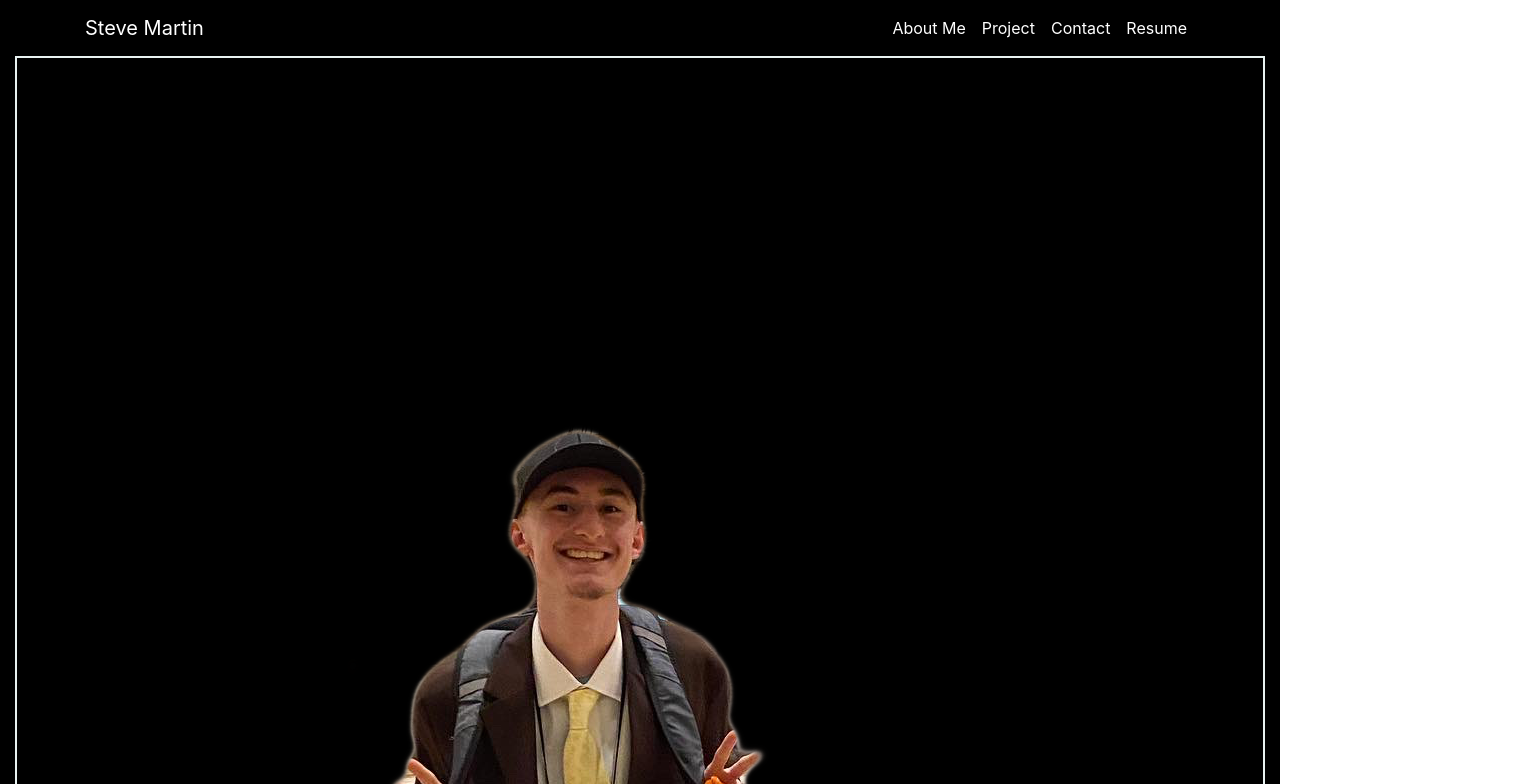
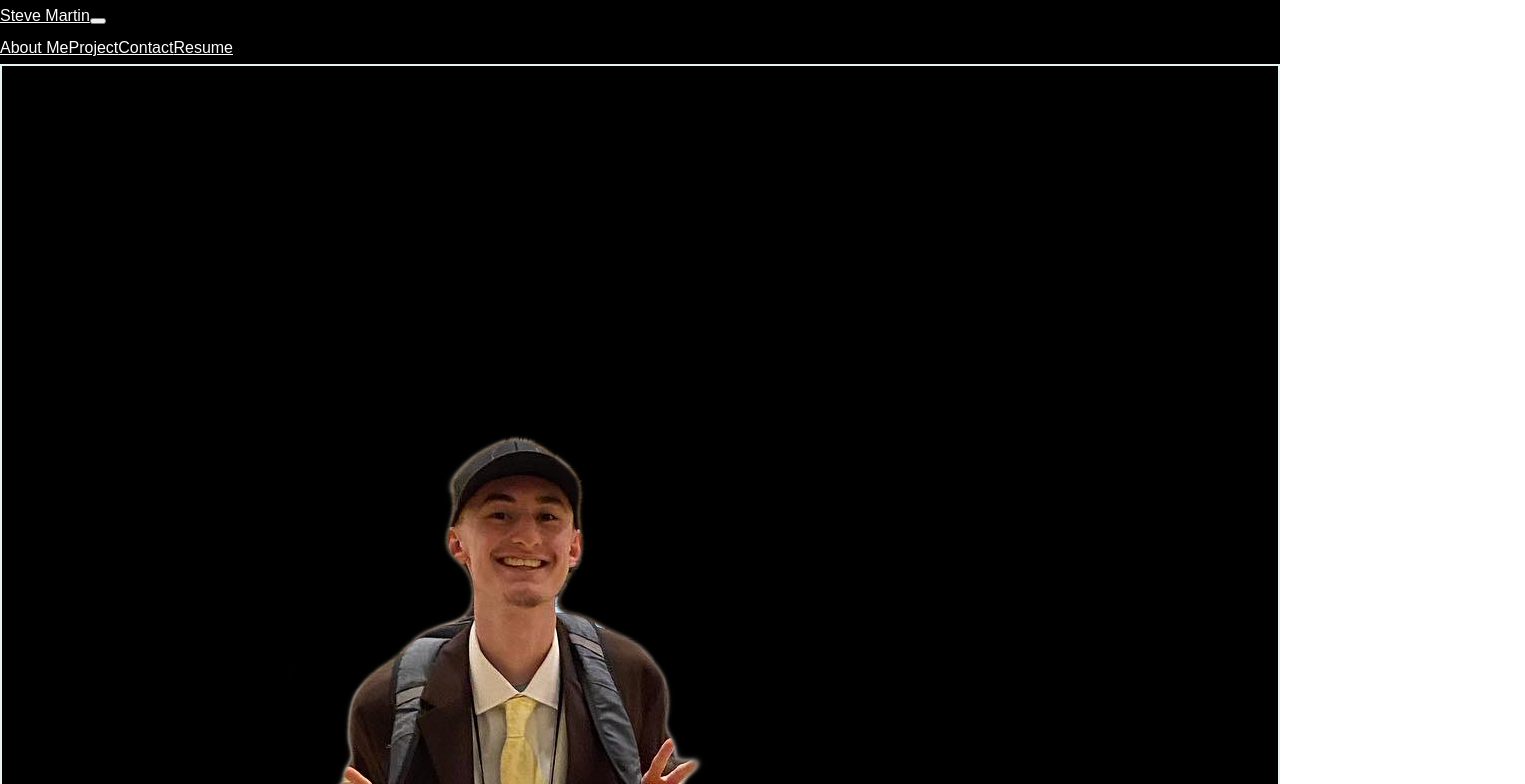
Before and after one commit to Woody461/stevesportfolio, a React (Create React App) app: page / in a window 1280 px wide. Shown: the top 784 px of the page, 1525 px wide, since content can reach past the window. Built offline with nearby package versions, Linux system fonts and the light colour scheme.

Commit message:
Update dependencies

```diff
--- a/src/index.js
+++ b/src/index.js
@@ -1,6 +1,13 @@
 import React from 'react';
-import ReactDOM from 'react-dom';
+import { createRoot } from 'react-dom/client'; // Import from react-dom/client
+
 import App from './App';
-import 'bootstrap/dist/css/bootstrap.min.css';
 
-ReactDOM.render(<App />, document.getElementById('root'));
+const rootElement = document.getElementById('root');
+
+// Use createRoot instead of ReactDOM.render
+createRoot(rootElement).render(
+  <React.StrictMode>
+    <App />
+  </React.StrictMode>
+);
```
